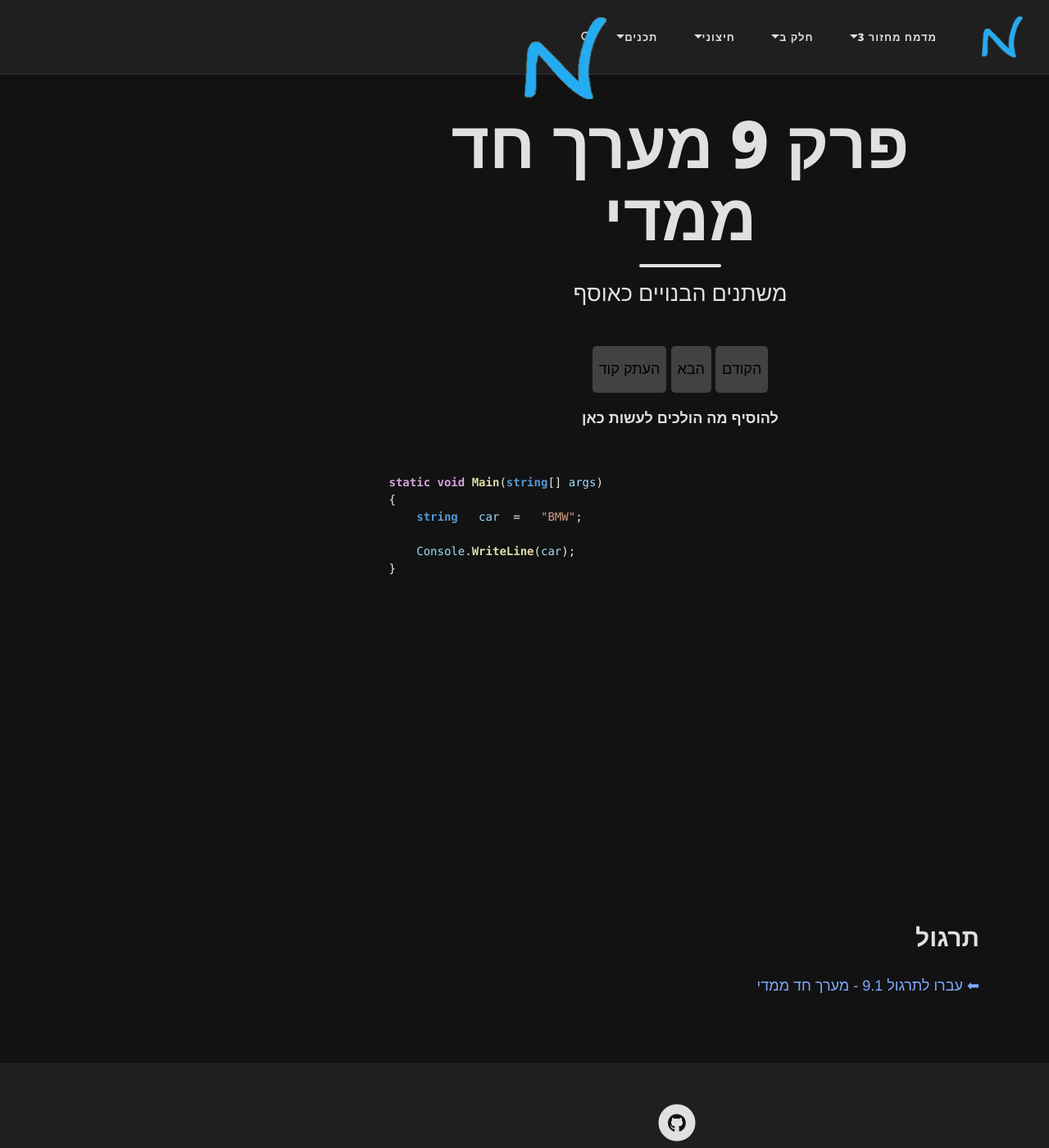
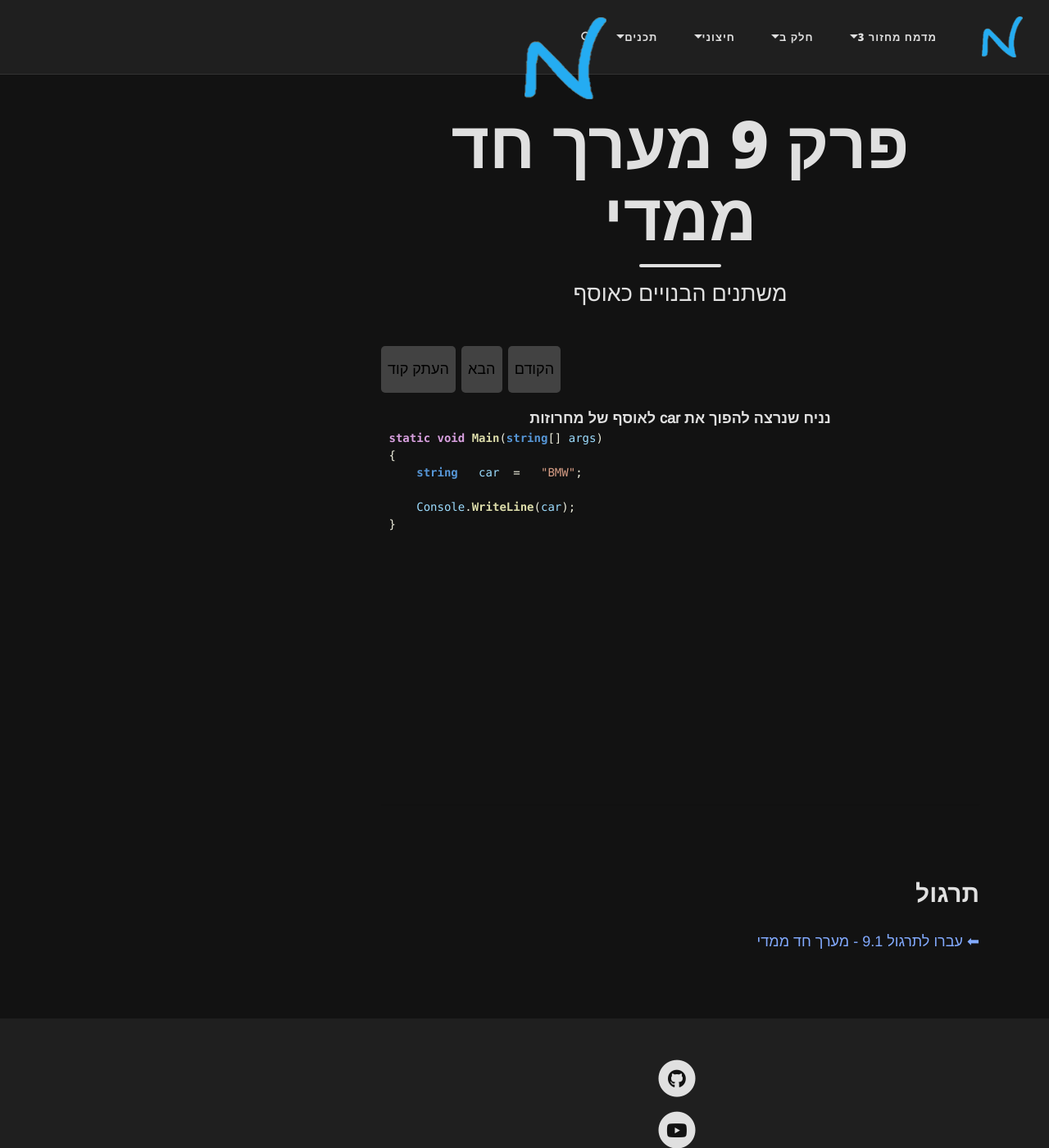
Before and after one commit to 3strategy/BeautifulYesodot, a Jekyll site: the page built from cs2/Chapter9.md, in a window 1280 px wide and 1400 px high. Shown: the whole window at 82% size. Built offline with Jekyll 4.4.1, drawn with Linux system fonts in a browser that asks for light colours; comment, search, counter and statistics services are not loaded; some of the changed lines change nothing that is shown.

Commit message:
הוספת טקסטים

````diff
--- a/cs2/Chapter9.md
+++ b/cs2/Chapter9.md
@@ -30,14 +30,18 @@
   z-index: 2;
 }
 .button-container {
+  margin-top: 1em;
   margin-bottom: 1em;
-  text-align: center;
+  display: flex;
+  justify-content: flex-end;
+  gap: 0.4em;
 }
 #explanation {
-  margin: 1em 0 2em 0;
+  text-align: center;
+  font-weight: bold;
   min-height: 2em;
-  font-weight: bold;
-  text-align: center;
+  margin-bottom: -1em;
+  margin-top: 0;
 }
 .copy-success {
   color: green;
@@ -51,8 +55,7 @@
 
 
 
-
-<details markdown="1"><summary>להוסיף מה הולכים לעשות כאן</summary>
+<details markdown="1"><summary>נניח שנרצה להפוך את car לאוסף של מחרוזות</summary>
 
 ```csharp
 static void Main(string[] args)
@@ -64,14 +67,14 @@
 ```
 </details>
 
-<details markdown="1"><summary>להוסיף מה הולכים לעשות כאן</summary>
+<details markdown="1"><summary>הוספנו: סוגריים מרובעים, סוגריים מסולסלים, ולשון רבים</summary>
 
 ```csharp
 static void Main(string[] args)
 {
     string[] cars = { "BMW", "Ford", "Kia" };
 
-    Console.WriteLine(cars); // ⟹  System.String[]
+    Console.WriteLine(cars); // ⟹ לא ממש עוזר System.String[] לא כמו פייתון
 }
 ```
 
@@ -79,20 +82,21 @@
 
 </details>
 
-<details markdown="1"><summary>להוסיף מה הולכים לעשות כאן</summary>
+<details markdown="1"><summary>ניתן לגשת לאיבר במערך לפי מיקום</summary>
 
 ```csharp
 static void Main(string[] args)
 {
     string[] cars = { "BMW", "Ford", "Kia" };
 
-    Console.WriteLine(cars[0]);
+    Console.WriteLine(cars[0]); // prints BMW, מתנהג כמו במחרוזת
+    Console.WriteLine(cars[0][1]); // ??? ומה זה ידפיס
 }
 ```
 </details>
 
 
-<details markdown="1"><summary>להוסיף מה הולכים לעשות כאן</summary>
+<details markdown="1"><summary>כאן כבר יש לנו בעיה</summary>
 
 ```csharp
 static void Main(string[] args)
````
